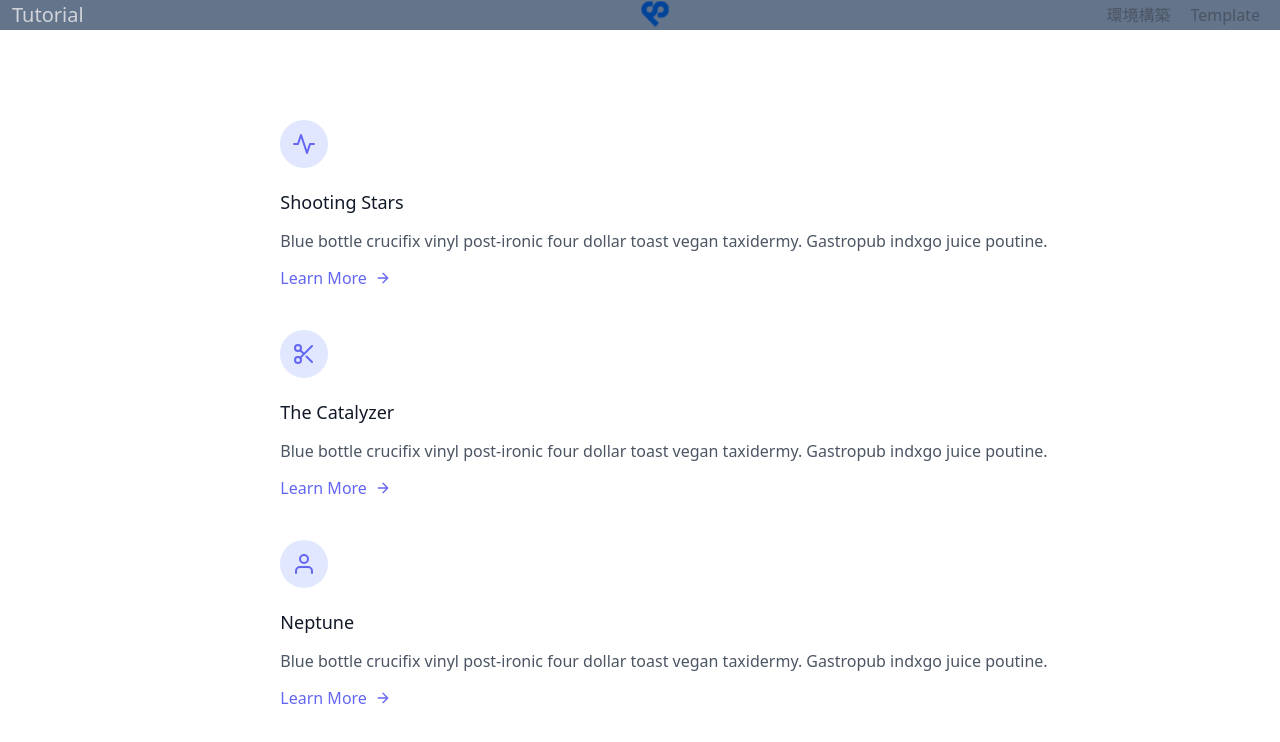
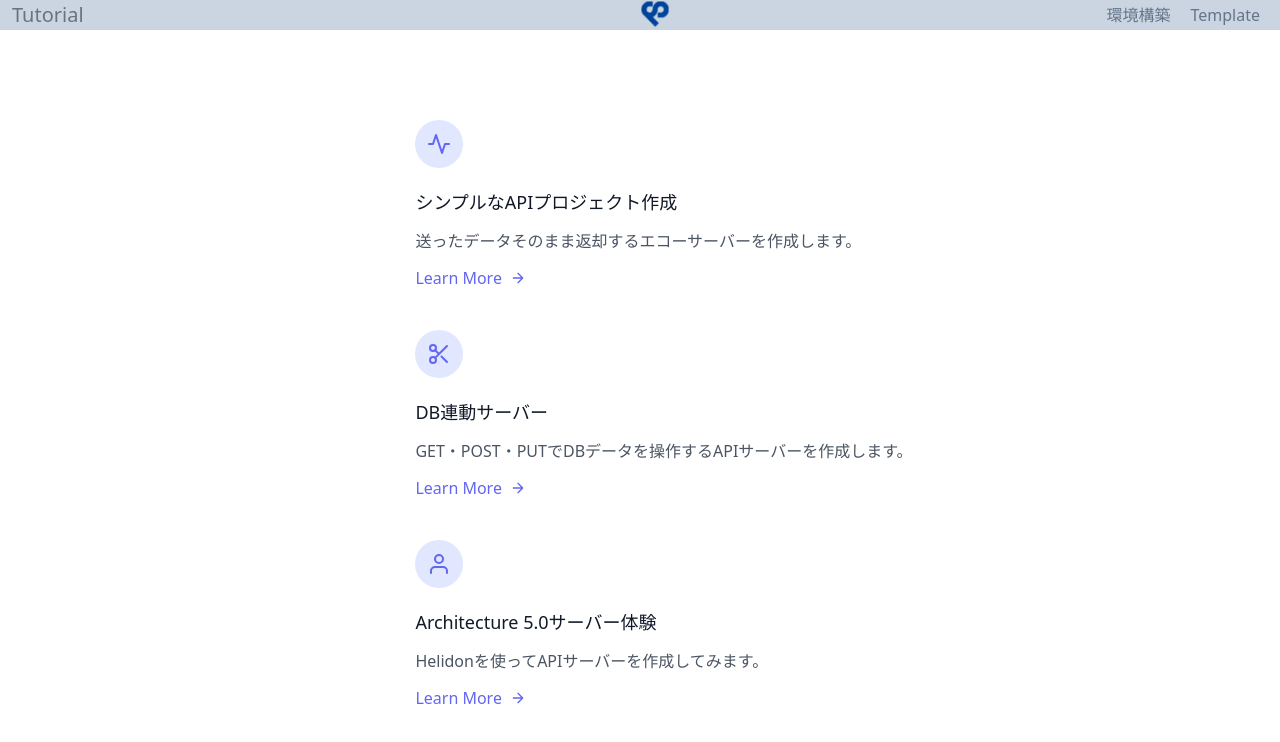
Before and after one commit to sambunarayan/jeus-tutorial-for-fsi, a Next.js app: page /template in a window 1280 px wide. Shown: the top 742 px of the page. Built offline with nearby package versions, Linux system fonts and the light colour scheme.

Commit message:
Change color of menu bar

```diff
--- a/components/header.js
+++ b/components/header.js
@@ -5,10 +5,10 @@ import FSI from '@/public/fsi.png';
 export default function Header() {
     return (
         <>
-            <header className="fixed top-0 inset-x-0 top-0 text-gray-600 body-font bg-slate-500">
+            <header className="fixed top-0 inset-x-0 top-0 text-gray-600 body-font bg-slate-300">
                 <div className="items-center flex flex-nowrap">
                     <Link href="/" legacyBehavior>
-                        <a className="basis-1/2 title-font font-medium items-center text-gray-300 mb-4 md:mb-0">
+                        <a className="basis-1/2 title-font font-medium items-center text-gray-500 mb-4 md:mb-0">
                             <span className="ml-3 text-xl">Tutorial</span>
                         </a>
                     </Link>
@@ -20,10 +20,10 @@ export default function Header() {
                     </div>
                     <nav className="absolute right-0 md:ml-auto flex flex-wrap items-center text-base">
                         <Link href="/" legacyBehavior>
-                            <a className="mr-5 hover:text-gray-900 dark:text-slate-400 dark:hover:text-yellow-300">環境構築</a>
+                            <a className="mr-5 hover:text-gray-900 text-slate-500 hover:text-yellow-600">環境構築</a>
                         </Link>
                         <Link href="/template" legacyBehavior>
-                            <a className="mr-5 hover:text-gray-900 dark:text-slate-400 dark:hover:text-yellow-300">Template</a>
+                            <a className="mr-5 hover:text-gray-900 text-slate-500 hover:text-yellow-600">Template</a>
                         </Link>
                     </nav>
                 </div>
--- a/pages/index.tsx
+++ b/pages/index.tsx
@@ -176,7 +176,7 @@ export default function Home() {
             <div className="flex-shrink-0 w-6 h-6 rounded-full mt-10 sm:mt-0 inline-flex items-center justify-center bg-indigo-500 text-white relative z-10 title-font font-medium text-sm">6</div>
             <div className="flex-grow md:pl-8 pl-6 flex sm:items-center items-start flex-col sm:flex-row">
               <div className="flex-shrink-0 w-24 h-24 bg-indigo-100 text-indigo-500 rounded-full inline-flex items-center justify-center">
-                <svg fill="#000000" height="50px" width="50px" version="1.1" xmlns="http://www.w3.org/2000/svg" viewBox="0 0 297 297" enable-background="new 0 0 297 297">
+                <svg fill="#000000" height="50px" width="50px" version="1.1" xmlns="http://www.w3.org/2000/svg" viewBox="0 0 297 297" enableBackground="new 0 0 297 297">
                   <g>
                     <path d="m287.116,65.493h-155.025v-22.209c0-5.458-4.425-9.883-9.884-9.883h-6.204c0.022-0.269 0.041-0.539 0.041-0.814v-21.396c0-5.458-4.425-9.884-9.884-9.884h-64.184c-5.458,0-9.884,4.425-9.884,9.884v21.395c0,0.275 0.019,0.545 0.041,0.814h-6.203c-5.458,0-9.883,4.425-9.883,9.883v22.209h-6.163c-5.459,0.001-9.884,4.426-9.884,9.884v210.432c0,5.458 4.425,9.884 9.884,9.884h277.233c5.458,0 9.884-4.425 9.884-9.884v-210.432c-0.001-5.458-4.426-9.883-9.885-9.883zm-9.883,63.338l-147.094,147.094h-97.426l190.605-190.605c0.019-0.019 0.035-0.04 0.054-0.06h53.86v43.571zm-257.465-43.571h68.527l-68.527,68.527v-68.527zm0,88.097l88.098-88.098h95.944l-184.042,184.042v-95.944zm32.093-140.77v-11.512h44.418v11.512c0,0.275 0.019,0.545 0.041,0.814h-44.5c0.021-0.27 0.041-0.54 0.041-0.814zm-16.047,20.58h76.51v12.325h-76.51v-12.325zm113.896,222.758l127.524-127.524v127.524h-127.524z" />
                     <path d="m258.504,198.708l-6.29,6.29c-2.702,2.702-2.702,7.082 0,9.785 1.351,1.35 3.122,2.026 4.893,2.026 1.77,0 3.541-0.676 4.893-2.026l6.29-6.29c2.702-2.702 2.702-7.082 0-9.785-2.704-2.7-7.084-2.7-9.786,0z" />
--- a/pages/template.tsx
+++ b/pages/template.tsx
@@ -10,8 +10,8 @@ export default function Tempate() {
                             </svg>
                         </div>
                         <div className="flex-grow">
-                            <h2 className="text-gray-900 text-lg title-font font-medium mb-3">Shooting Stars</h2>
-                            <p className="leading-relaxed text-base">Blue bottle crucifix vinyl post-ironic four dollar toast vegan taxidermy. Gastropub indxgo juice poutine.</p>
+                            <h2 className="text-gray-900 text-lg title-font font-medium mb-3">シンプルなAPIプロジェクト作成</h2>
+                            <p className="leading-relaxed text-base">送ったデータそのまま返却するエコーサーバーを作成します。</p>
                             <a className="mt-3 text-indigo-500 inline-flex items-center">Learn More
                                 <svg fill="none" stroke="currentColor" strokeLinecap="round" strokeLinejoin="round" strokeWidth="2" className="w-4 h-4 ml-2" viewBox="0 0 24 24">
                                     <path d="M5 12h14M12 5l7 7-7 7"></path>
@@ -28,8 +28,8 @@ export default function Tempate() {
                             </svg>
                         </div>
                         <div className="flex-grow">
-                            <h2 className="text-gray-900 text-lg title-font font-medium mb-3">The Catalyzer</h2>
-                            <p className="leading-relaxed text-base">Blue bottle crucifix vinyl post-ironic four dollar toast vegan taxidermy. Gastropub indxgo juice poutine.</p>
+                            <h2 className="text-gray-900 text-lg title-font font-medium mb-3">DB連動サーバー</h2>
+                            <p className="leading-relaxed text-base">GET・POST・PUTでDBデータを操作するAPIサーバーを作成します。</p>
                             <a className="mt-3 text-indigo-500 inline-flex items-center">Learn More
                                 <svg fill="none" stroke="currentColor" strokeLinecap="round" strokeLinejoin="round" strokeWidth="2" className="w-4 h-4 ml-2" viewBox="0 0 24 24">
                                     <path d="M5 12h14M12 5l7 7-7 7"></path>
@@ -45,8 +45,8 @@ export default function Tempate() {
                             </svg>
                         </div>
                         <div className="flex-grow">
-                            <h2 className="text-gray-900 text-lg title-font font-medium mb-3">Neptune</h2>
-                            <p className="leading-relaxed text-base">Blue bottle crucifix vinyl post-ironic four dollar toast vegan taxidermy. Gastropub indxgo juice poutine.</p>
+                            <h2 className="text-gray-900 text-lg title-font font-medium mb-3">Architecture 5.0サーバー体験</h2>
+                            <p className="leading-relaxed text-base">Helidonを使ってAPIサーバーを作成してみます。</p>
                             <a className="mt-3 text-indigo-500 inline-flex items-center">Learn More
                                 <svg fill="none" stroke="currentColor" strokeLinecap="round" strokeLinejoin="round" strokeWidth="2" className="w-4 h-4 ml-2" viewBox="0 0 24 24">
                                     <path d="M5 12h14M12 5l7 7-7 7"></path>
```
